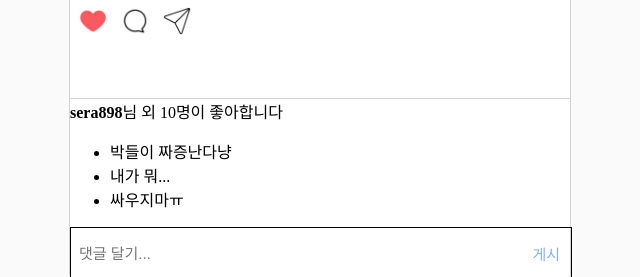
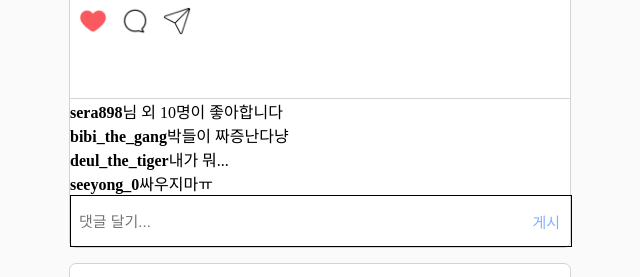
Before and after one commit to wecode-bootcamp-korea/6-justgram-ui-team-3, a plain HTML site: page SeYoung/main.html in a window 1280 px wide. Shown: the part 842-1119 px from the top of the page, without its empty margins (181-821 px from the left). Drawn offline with Linux system fonts and the light colour scheme.

Commit message:
Fixed: mission5 수정

```diff
--- a/SeYoung/data/comments.json
+++ b/SeYoung/data/comments.json
@@ -1,24 +1,21 @@
 {
   "comments": [
     {
-      "id": 1,
+      "id": "bibi_the_gang",
       "userName": "비비",
-      "content": "박들이 짜증난다냥",
-      "isLiked": true
+      "content": "박들이 짜증난다냥"
     },
 
     {
-      "id": 2,
+      "id": "deul_the_tiger",
       "userName": "들이",
-      "content": "내가 뭐...",
-      "isLiked": true
+      "content": "내가 뭐..."
     },
 
     {
-      "id": 3,
+      "id": "seeyong_0",
       "userName": "정세영",
-      "content": "싸우지마ㅠ",
-      "isLiked": false
+      "content": "싸우지마ㅠ"
     }
   ]
 }
--- a/SeYoung/js/main.js
+++ b/SeYoung/js/main.js
@@ -20,19 +20,31 @@ Array.from(commentWriteButton).forEach((button, index) => {
 });
 
 // feed mock data fetch 후 댓글 출력
-const uploadedComments = document.getElementById("uploaded-comments");
-let comments_list;
+const uploadedComments = document.getElementsByClassName("feed-comment-list");
 
-fetch("data/comments.json", {
-  method: "GET",
-})
-  .then((res) => res.json()) // res를 받아서 res데이터를 json형식으로 바꿈
+fetch("./data/comments.json")
+  // res를 받아서 res데이터를 json형식으로 바꿈
+  .then((res) => res.json())
   .then((data) => {
-    comments_list = data.comments; //Json파일의 comments 안에 배열만 따로 할당
+    //데이터를 받아서 배열로 다시 할당하기
+    let comments_list = data.comments;
+
+    //배열에 담긴 댓글 하나하나 반복문 돌기
     comments_list.forEach((comment) => {
-      const li = document.createElement("li");
-      li.innerText = comment.content;
-      uploadedComments.append(li);
+      //먼저 uploadedComments 반복문 돌면서 피드 하나하나에 댓글 하나씩 넣어주기
+      for (let i = 0; i < comments_list.length; i++) {
+        //댓글 넣을 div
+        const commentElem = document.createElement("div");
+        //댓글 닉네임 넣을 span
+        const nameSpan = document.createElement("span");
+        nameSpan.className = "comment-id";
+        nameSpan.textContent = comment.id;
+        //댓글 내용을 넣어주기
+        const content = comment.content;
+        commentElem.append(nameSpan, content);
+        //피드 하나하나에 댓글 넣기
+        uploadedComments[i].append(commentElem);
+      }
     });
   });
 
--- a/SeYoung/main.html
+++ b/SeYoung/main.html
@@ -59,8 +59,7 @@
               좋아합니다</span
             >
           </div>
-          <div class="feed-comment-list">
-            <ul id="uploaded-comments"></ul>
+          <div class="feed-comment-list"></div>
           </div>
           <div class="comments">
             <input
--- a/SeYoung/style/main.css
+++ b/SeYoung/style/main.css
@@ -146,3 +146,12 @@
   font-weight: bold;
   margin-right: 10px;
 }
+
+.comment-content {
+  display: inline;
+  list-style: none;
+}
+
+.comment-id {
+  font-weight: bold;
+}
```
